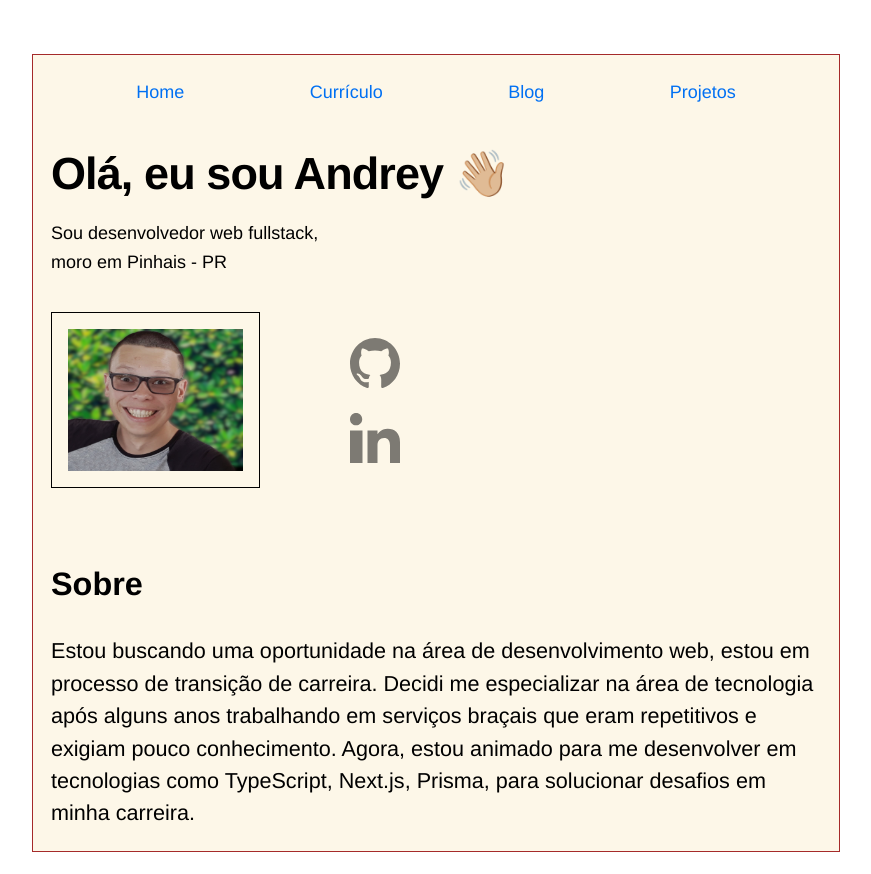
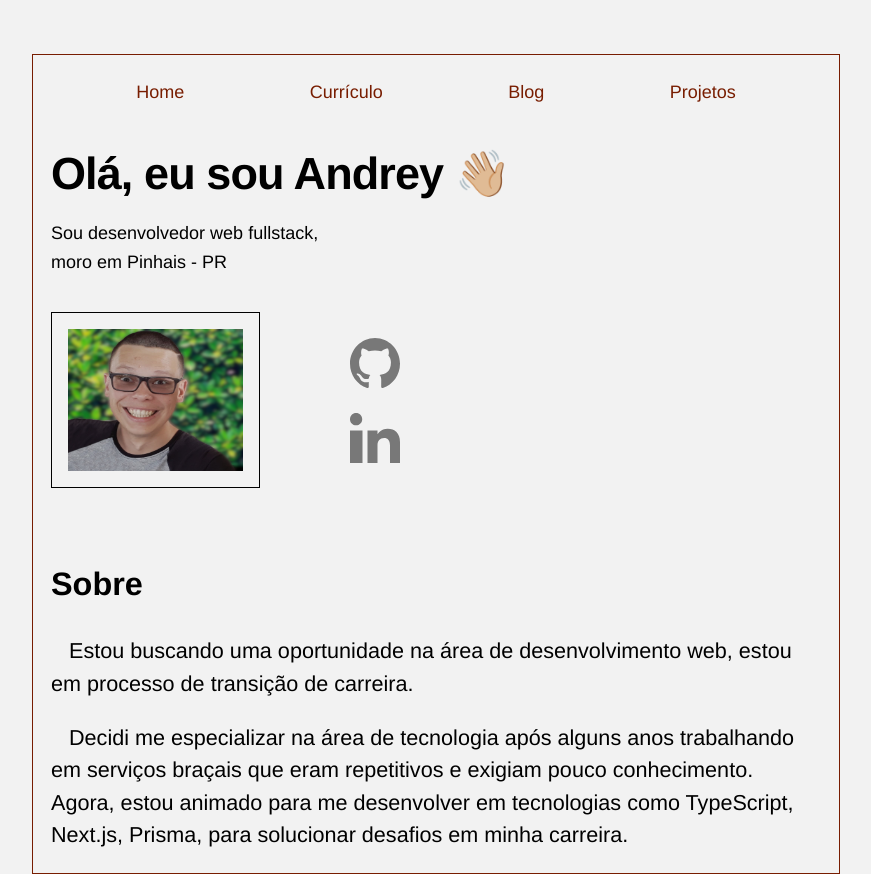
Before and after one commit to Andreyrvs/portfolio-blog, a Next.js app: page / in a window 1280 px wide. Shown: the whole page, without its empty margins (204-1075 px from the left). Built offline with nearby package versions, Linux system fonts and the light colour scheme.

Commit message:
muda padrao de cor no app

```diff
--- a/src/components/cardProject/CardProject.module.css
+++ b/src/components/cardProject/CardProject.module.css
@@ -1,4 +1,5 @@
-@value card-background: #ffe54c;
+/* @value card-background: #ffe54c; */
+@value card-background: #F2CF66;
 @value card-height: 10.625rem;
 @value text-margin: 0;
 
--- a/src/components/layout/layout.module.css
+++ b/src/components/layout/layout.module.css
@@ -1,6 +1,6 @@
 .container {
-  background-color: #fdf6e3cc;
-  border: 1px solid #a52a2a;
+  background-color: #F2F2F2;
+  border: 1px solid #781D01;
   margin: 3rem auto 6rem;
   padding: 0 1rem;
 }
--- a/src/components/scrollToTopButton/scrollToTopButton.module.css
+++ b/src/components/scrollToTopButton/scrollToTopButton.module.css
@@ -1,4 +1,5 @@
-@value card-background: #00ff5f;
+/* @value card-background: #00ff5f; */
+@value card-background: #F25C05;
 
 .scrollBtn {
   background-color: rgba(0, 0, 0, 0.2);
--- a/src/pages/curriculum/index.tsx
+++ b/src/pages/curriculum/index.tsx
@@ -4,7 +4,7 @@ import PdfViewer from "@/components/pdfViewer/PdfViewer";
 export default function Curriculo() {
   return (
     <Layout>
-      <h1>Curriculo 📄</h1>
+      <h1>Currículo 📄</h1>
       <PdfViewer fileUrl="/Curriculo-FullStack.pdf" />
     </Layout>
   );
--- a/src/pages/index.tsx
+++ b/src/pages/index.tsx
@@ -1,6 +1,6 @@
 import Head from "next/head";
 import Layout, { siteTitle } from "@/components/layout/Layout";
-import { presentation1, presentation2 } from "@/utils/text";
+import { resume, summary } from "@/utils/text";
 import Header from "@/components/header/Header";
 import utilStyles from "@/styles/utils.module.css";
 
@@ -15,9 +15,8 @@ export default function Home() {
       <Header />
       <section className={utilStyles.headingMd}>
         <h1 className={utilStyles.about}>Sobre</h1>
-        <p>
-          {presentation1}. {presentation2}
-        </p>
+        <p className={utilStyles.paragraph}>{summary}.</p>
+        <p className={utilStyles.paragraph}>{resume}</p>
       </section>
     </Layout>
   );
--- a/src/styles/globals.css
+++ b/src/styles/globals.css
@@ -1,9 +1,9 @@
+/* @value link-a: #0059C5; */
+@value link-a: #F25C05;
 
 html,
 body {
-  background-position: center center;
-  background-repeat: repeat;
-  background-size: cover;
+  background-color: #F2F2F2;
   font-family: "Helvetica Neue", sans-serif;
   font-size: 18px;
   height: 100%;
@@ -18,11 +18,12 @@ body {
 }
 
 a {
-  color: #0070f3;
+  color: #781D01;
   text-decoration: none;
 }
 
 a:hover {
+  color: #F25C05;
   text-decoration: underline;
 }
 
--- a/src/styles/utils.module.css
+++ b/src/styles/utils.module.css
@@ -51,5 +51,8 @@
 
 .about {
   margin-top: 4rem;
+}
 
+.paragraph {
+  text-indent: 1rem;
 }
--- a/src/utils/text.ts
+++ b/src/utils/text.ts
@@ -1,4 +1,4 @@
-export const presentation1 =
+export const summary =
   "Estou buscando uma oportunidade na área de desenvolvimento web, estou em processo de transição de carreira";
-export const presentation2 =
+export const resume =
   "Decidi me especializar na área de tecnologia após alguns anos trabalhando em serviços braçais que eram repetitivos e exigiam pouco conhecimento. Agora, estou animado para me desenvolver em tecnologias como TypeScript, Next.js, Prisma, para solucionar desafios em minha carreira.";
```
Also changed, not shown: src/styles/Home.module.css (+6 -3 lines).
